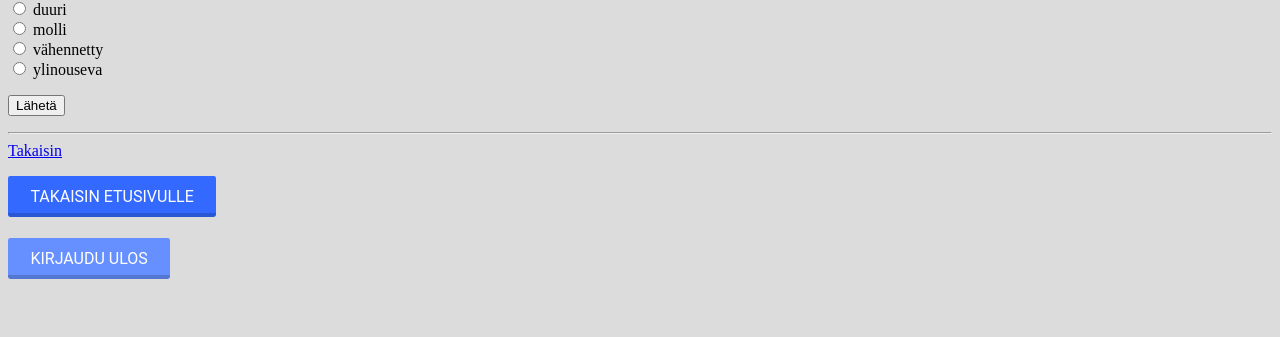
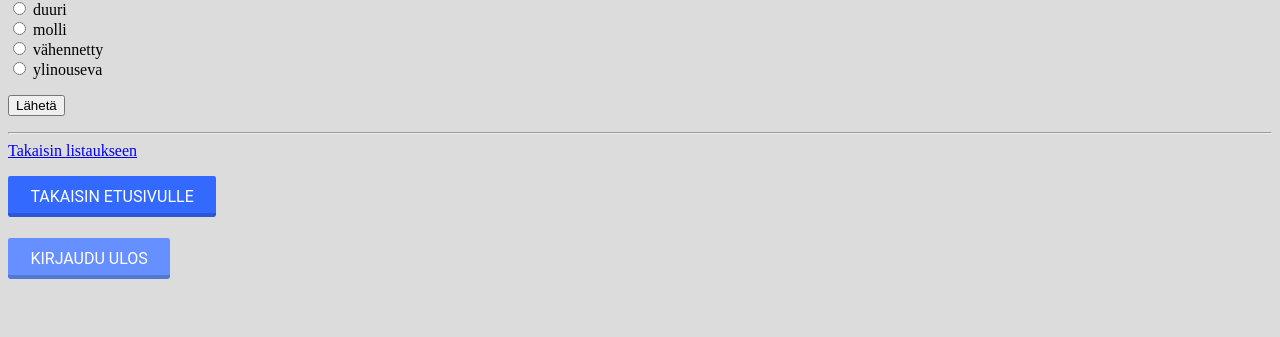
Before and after one commit to AnttiHal/tietokantasovellus, a Flask app: template templates/audiotest.html in a window 1280 px wide. Shown: the part 182-519 px from the top of the page. Run offline with Flask 2, Linux system fonts and the light colour scheme; the template is opened without the code that fills it, so the values that code supplies are empty.

```diff
--- a/templates/audiotest.html
+++ b/templates/audiotest.html
@@ -12,7 +12,7 @@
 
 <hr>
 Valitse oikea vaihtoehto:<br>
-<form action="/answer" method="POST">
+<form action="/answer" method="POST" >
 
 <input type="radio" name="answer" value="duuri"> duuri <br>
 <input type="radio" name="answer" value="molli"> molli <br>
@@ -24,6 +24,6 @@ Valitse oikea vaihtoehto:<br>
 <input type="hidden" name="id" value="{{ id }}">
 </form>
 <hr>
-<a href="/">Takaisin</a>
+<a href="/kuuntelu">Takaisin listaukseen</a>
 
 {% endblock %}
```
